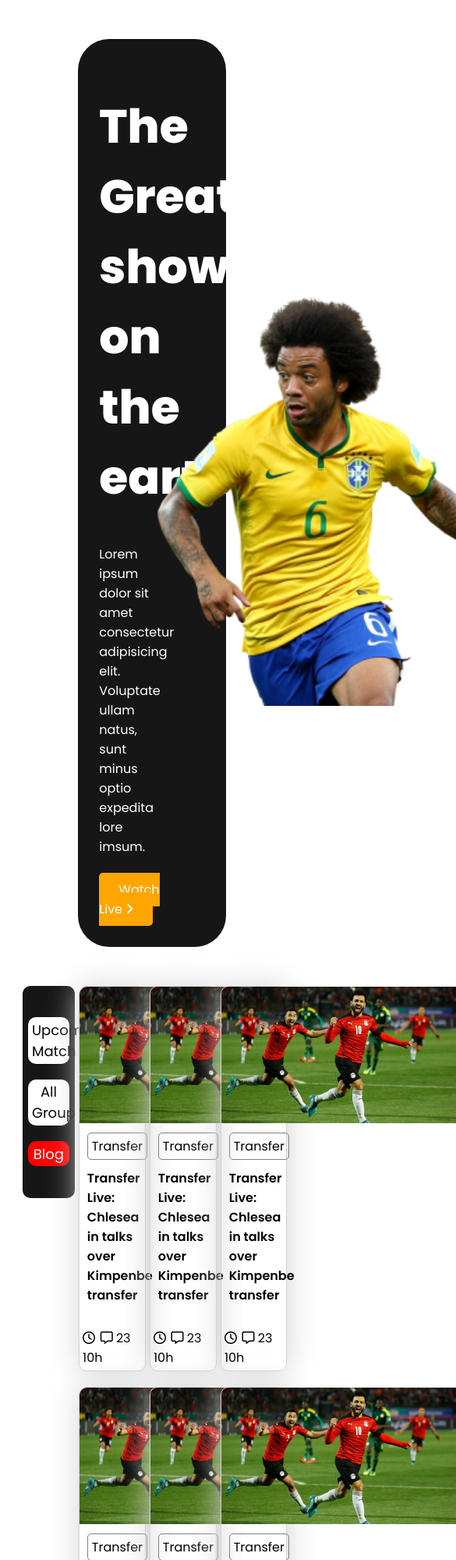
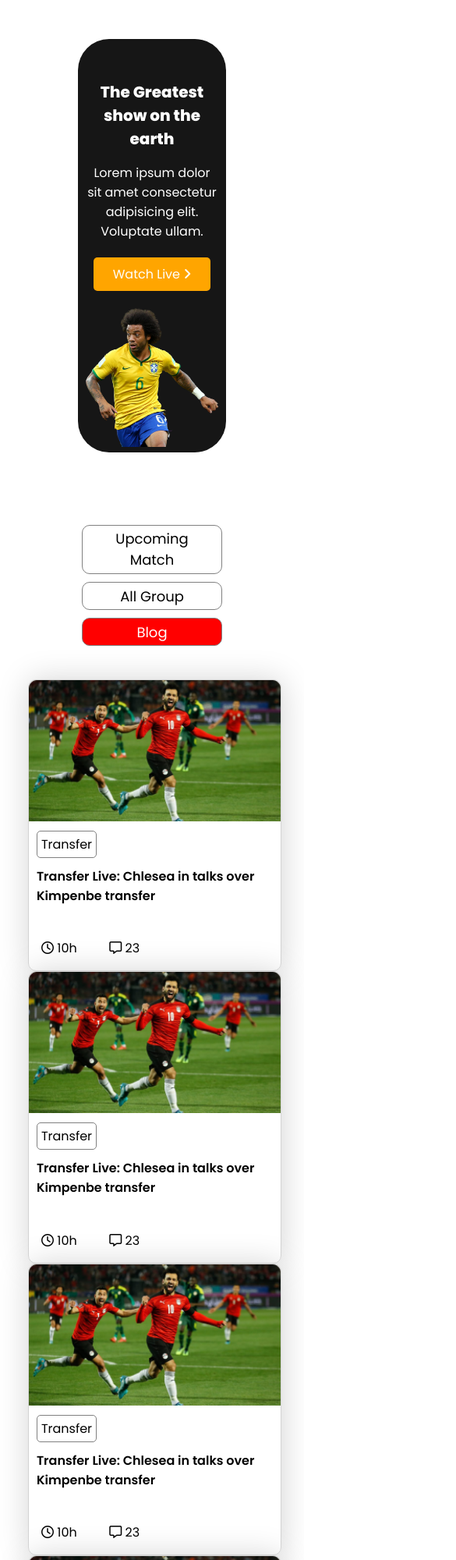
Before and after one commit to nazifat/world-cup, a plain HTML site: page index.html in a window 390 px wide. Shown: the top 2000 px of the page at 78% size, 585 px wide, since content can reach past the window. Drawn offline with Linux system fonts and the light colour scheme.

Commit message:
responsive design done

```diff
--- a/index.html
+++ b/index.html
@@ -20,7 +20,7 @@
                 </div>
                 <div class="text">
                     <p>Lorem ipsum dolor sit amet consectetur adipisicing elit.
-                        Voluptate ullam natus, sunt minus optio expedita lore imsum.</p>
+                        Voluptate ullam.</p>
                 </div>
                 <div class="btn">
                     <a href="#">Watch Live <span><i class="fa-solid fa-angle-right"></i></span></a>
@@ -47,6 +47,66 @@
 
         </nav>
         <article class="blog-content">
+            <div class="blog">
+                <img src="images/Blog Image.png" alt="">
+
+                <div class="info">
+                    <a href="#">Transfer</a>
+                    <h3>Transfer Live: Chlesea in talks
+                        over Kimpenbe transfer</h3>
+                </div>
+                <div class="icon-info">
+                    <div class="clock">
+                       <span> <i class="fa-regular fa-clock"></i>
+                        10h</span>
+                    </div>
+                   <div class="msg">
+                    <span><i class="fa-regular fa-message"></i>
+                        23</span>
+                   </div>
+
+                </div>
+            </div>
+            <div class="blog">
+                <img src="images/Blog Image.png" alt="">
+
+                <div class="info">
+                    <a href="#">Transfer</a>
+                    <h3>Transfer Live: Chlesea in talks
+                        over Kimpenbe transfer</h3>
+                </div>
+                <div class="icon-info">
+                    <div class="clock">
+                       <span> <i class="fa-regular fa-clock"></i>
+                        10h</span>
+                    </div>
+                   <div class="msg">
+                    <span><i class="fa-regular fa-message"></i>
+                        23</span>
+                   </div>
+
+                </div>
+            </div>
+            <div class="blog">
+                <img src="images/Blog Image.png" alt="">
+
+                <div class="info">
+                    <a href="#">Transfer</a>
+                    <h3>Transfer Live: Chlesea in talks
+                        over Kimpenbe transfer</h3>
+                </div>
+                <div class="icon-info">
+                    <div class="clock">
+                       <span> <i class="fa-regular fa-clock"></i>
+                        10h</span>
+                    </div>
+                   <div class="msg">
+                    <span><i class="fa-regular fa-message"></i>
+                        23</span>
+                   </div>
+
+                </div>
+            </div>
 
                 <div class="blog">
                     <img src="images/Blog Image.png" alt="">
@@ -65,8 +125,6 @@
                         <span><i class="fa-regular fa-message"></i>
                             23</span>
                        </div>
-
-
 
                     </div>
                 </div>
@@ -113,7 +171,7 @@
                     </div>
                 </div>
 
-                <div class="blog">
+                <div class="blog hide">
                     <img src="images/Blog Image.png" alt="">
                     <div class="info">
                         <a href="#">Transfer</a>
@@ -134,7 +192,7 @@
 
                     </div>
                 </div>
-                <div class="blog">
+                <div class="blog hide">
                     <img src="images/Blog Image.png" alt="">
                     <div class="info">
                         <a href="#">Transfer</a>
@@ -155,7 +213,7 @@
 
                     </div>
                 </div>
-                <div class="blog">
+                <div class="blog hide">
                     <img src="images/Blog Image.png" alt="">
                     <div class="info">
                         <a href="#">Transfer</a>
@@ -181,18 +239,27 @@ over Kimpenbe transfer</h3>
 
 
         </article>
+
     </section>
+    <div class="view-all-btn">
+        <a href="#">View All</a>
+
+     </div>
     <footer>
         <div class="footer-top">
             <h1>Goal</h1>
         </div>
 
         <div class="footer-bottom">
-            <a href="#">Home</a>
-            <a href="#">About Us</a>
-            <a href="#">Contact</a>
-            <a href="#">Privacy Policy</a>
-            <a href="#">Goal Live</a>
+
+                <a href="#">Home</a>
+                <a href="#">About Us</a>
+                <a href="#">Contact</a>
+                <a href="#">Privacy Policy</a>
+                <a href="#">Goal Live</a>
+
+
+
 
         </div>
     </footer>
--- a/style/style.css
+++ b/style/style.css
@@ -17,6 +17,7 @@ body{
     padding: 7% 10% 0 7%;
     margin: 50px 100px;
     border-radius: 40px;
+
 }
 .banner-left{
     width: 60%;
@@ -45,7 +46,12 @@ body{
 }
 
 .photo img{
-    width: 500px;
+    width: 100%;
+    max-width: 400px;
+    height: auto;
+    position: relative;
+    bottom: 0;
+    right: 0;
 
 }
 
@@ -74,16 +80,18 @@ text-align: center;
     background-color: #ffffff;
     list-style: none;
     padding: 5% 10%;
-    border-radius: 10px;
     margin: 20px 0;
     font-size: 18px;
     color: black;
+    border: 1px solid gray;
+    border-radius: 10px;
 
 }
 .nav-content{
     background-color: #161616;
     padding: 5%;
     border-radius: 10px;
+
 }
 .left-nav .active{
     background-color: red;
@@ -91,10 +99,12 @@ text-align: center;
 }
 .left-nav .active a{
     color: white;
+
 }
 .left-nav a{
     text-decoration: none;
     color: black;
+
 
 }
 
@@ -106,7 +116,9 @@ grid-template-columns: 33% 33% 33%;
 margin-left: 2%;
 grid-gap: 2%;
 
+
 }
+
 .blog{
     /* border: 1px solid gray; */
 
@@ -114,6 +126,10 @@ grid-gap: 2%;
     border: lightgray 1px solid;
     border-radius: 10px;
 
+}
+.blog img{
+    width: 100%;
+    height: auto;
 }
 
 .info{
@@ -140,11 +156,29 @@ grid-gap: 2%;
     grid-template-columns: 30% 70%;
     margin: 5% ;
 }
+.view-all-btn{
+    text-align: center;
+    margin: 100px 0;
+    display: none;
+    position: relative;
+
+
+}
+.view-all-btn a{
+    text-decoration: none;
+    background-color: #FF0000;
+    padding: 10px 30px;
+    border-radius: 5px;
+    color: white;
+
+
+
+}
 
 
 /* footer area */
 footer{
-    margin-top: 50px;
+    margin-top: 100px;
 }
 
 .footer-top{
@@ -170,3 +204,81 @@ footer{
     margin: 2%;
 
 }
+
+
+/* responsive design part */
+
+@media screen and (max-width: 767px){
+    .view-all-btn{
+        display: block;
+    }
+
+    .middle{
+        display: block;
+    }
+    .middle .nav-content{
+        background-color: transparent;
+    }
+    .nav-content ul{
+        display: flex;
+        justify-content: center;
+        padding: 0;
+    }
+    .nav-content ul li{
+        padding: 2% 20px;
+        margin: 0 1%;
+    }
+    .blog-content{
+        grid-template-columns: 47% 47%;
+    }
+    .hide{
+        display: none;
+    }
+
+}
+
+@media screen and (max-width: 480px){
+
+    .banner-header h1{
+        font-size: 20px;
+    }
+    .banner-header p{
+        font-size: 12px;
+    }
+    .container{
+        display: block;
+        text-align: center;
+        padding:  40px 10px 0 10px;
+    }
+    .banner-left{
+        width: 100%;
+
+    }
+
+    .nav-content ul{
+        display: inline-block;
+        width: 60%;
+    }
+
+    .nav-content ul li{
+        margin: 10px 0;
+
+    }
+    .blog-content{
+        grid-template-columns: 94%;
+    }
+    .view-all-btn{
+        display: none;
+    }
+    .footer-bottom{
+        display: grid;
+        text-align: center;
+    }
+    .blog-content{
+        position:relative;
+        display: block;
+    }
+
+
+
+}
```
